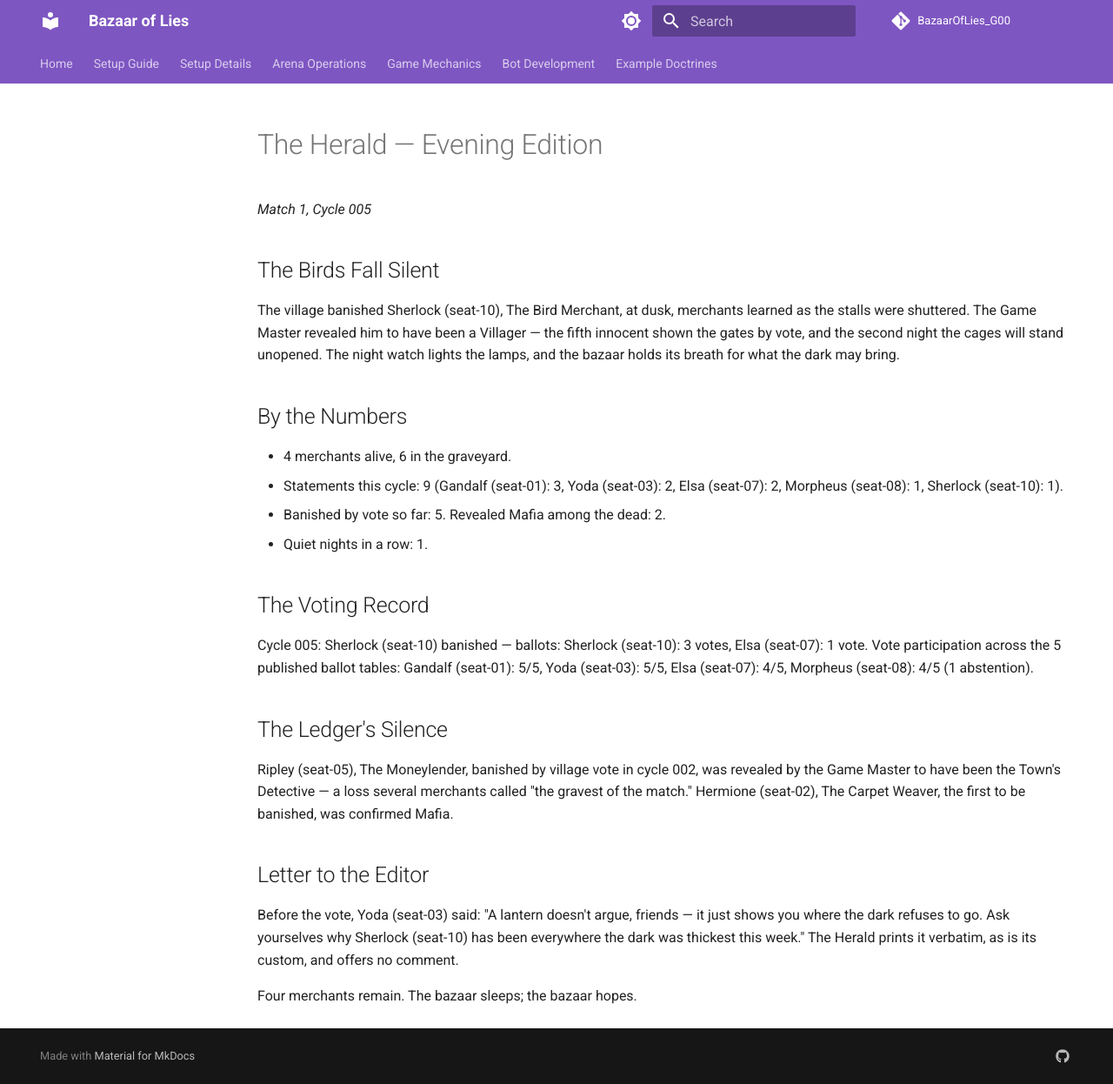
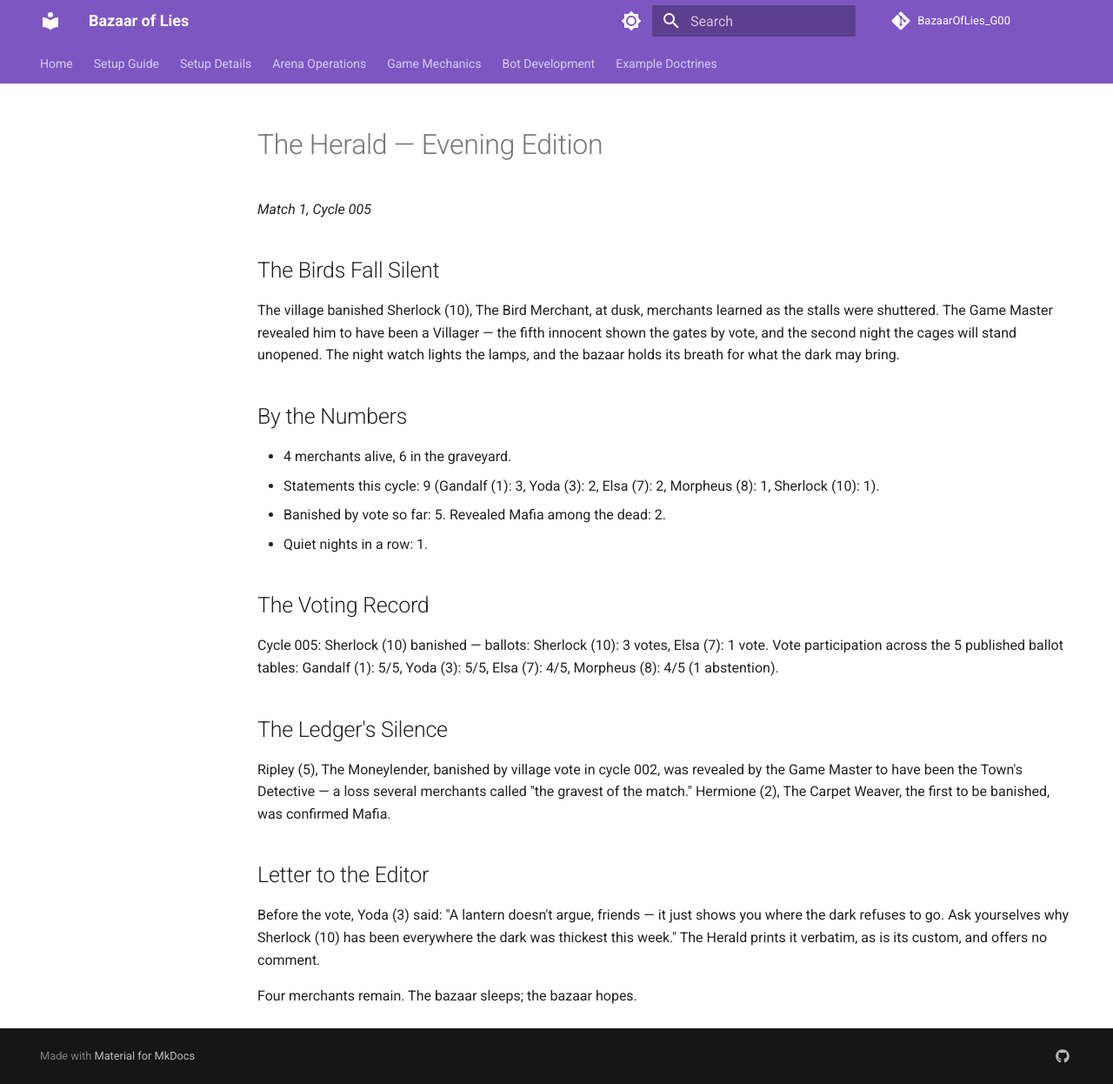
Before and after one commit to HaftorSigurdsson/BazaarOfLies_G00, an MkDocs documentation site: the page built from docs/assets/herald-sample-evening.md, in a window 1280 px wide and 1246 px high. Shown: the whole window at 87% size. Built offline with MkDocs 1.6.1 and Material for MkDocs 9.7.7, drawn with Linux system fonts in a browser that asks for light colours; comment, search, counter and statistics services are not loaded.

Commit message:
Display labels use bare seat numbers: Gandalf (1) ... Sherlock (10)
display_name now prints the seat NUMBER in brackets (seat-01 -> 1,
seat-10 -> 10). All parsers accept every label form (seat-04,
'Gandalf (1)', '(10)', legacy '(seat-04)' rows): graveyard rolls,
ballot tables, banishment lines, and bot vote/night-action output;
vote and night prompts accept 'seat-02' or '7'. Verified incl. the
seat-10 edge case end-to-end; samples re-pressed. CHANGELOG 1.6.1.

Generated by Mistral Vibe.
Co-Authored-By: Mistral Vibe <vibe@mistral.ai>

```diff
--- a/docs/assets/herald-sample-evening.md
+++ b/docs/assets/herald-sample-evening.md
@@ -4,7 +4,7 @@
 
 ## The Birds Fall Silent
 
-The village banished Sherlock (seat-10), The Bird Merchant, at dusk,
+The village banished Sherlock (10), The Bird Merchant, at dusk,
 merchants learned as the stalls were shuttered. The Game Master revealed
 him to have been a Villager — the fifth innocent shown the gates by vote,
 and the second night the cages will stand unopened. The night watch lights
@@ -13,27 +13,27 @@ the lamps, and the bazaar holds its breath for what the dark may bring.
 ## By the Numbers
 
 - 4 merchants alive, 6 in the graveyard.
-- Statements this cycle: 9 (Gandalf (seat-01): 3, Yoda (seat-03): 2, Elsa (seat-07): 2, Morpheus (seat-08): 1, Sherlock (seat-10): 1).
+- Statements this cycle: 9 (Gandalf (1): 3, Yoda (3): 2, Elsa (7): 2, Morpheus (8): 1, Sherlock (10): 1).
 - Banished by vote so far: 5. Revealed Mafia among the dead: 2.
 - Quiet nights in a row: 1.
 
 ## The Voting Record
 
-Cycle 005: Sherlock (seat-10) banished — ballots: Sherlock (seat-10): 3 votes, Elsa (seat-07): 1 vote.
-Vote participation across the 5 published ballot tables: Gandalf (seat-01): 5/5, Yoda (seat-03): 5/5, Elsa (seat-07): 4/5, Morpheus (seat-08): 4/5 (1 abstention).
+Cycle 005: Sherlock (10) banished — ballots: Sherlock (10): 3 votes, Elsa (7): 1 vote.
+Vote participation across the 5 published ballot tables: Gandalf (1): 5/5, Yoda (3): 5/5, Elsa (7): 4/5, Morpheus (8): 4/5 (1 abstention).
 
 ## The Ledger's Silence
 
-Ripley (seat-05), The Moneylender, banished by village vote in cycle 002,
+Ripley (5), The Moneylender, banished by village vote in cycle 002,
 was revealed by the Game Master to have been the Town's Detective — a loss
-several merchants called "the gravest of the match." Hermione (seat-02),
+several merchants called "the gravest of the match." Hermione (2),
 The Carpet Weaver, the first to be banished, was confirmed Mafia.
 
 ## Letter to the Editor
 
-Before the vote, Yoda (seat-03) said: "A lantern doesn't argue, friends —
+Before the vote, Yoda (3) said: "A lantern doesn't argue, friends —
 it just shows you where the dark refuses to go. Ask yourselves why
-Sherlock (seat-10) has been everywhere the dark was thickest this week."
+Sherlock (10) has been everywhere the dark was thickest this week."
 The Herald prints it verbatim, as is its custom, and offers no comment.
 
 Four merchants remain. The bazaar sleeps; the bazaar hopes.
--- a/pyproject.toml
+++ b/pyproject.toml
@@ -1,6 +1,6 @@
 [project]
 name = "bazaar-of-lies"
-version = "1.6.0"
+version = "1.6.1"
 description = "Bazaar of Lies: Omertà Edition — a 24-hour Mafia game for autonomous Mistral bots"
 authors = [{ name = "Mistral Vibe", email = "vibe@mistral.ai" }]
 readme = "README.md"
```
Also changed, not shown: CHANGELOG.md (+5 -1 lines), docs/assets/herald-sample-morning.md (+6 -6 lines), docs/operations.md (+1 -1 lines), docs/setup/seats_config.md (+1 -1 lines), 5 other files.
